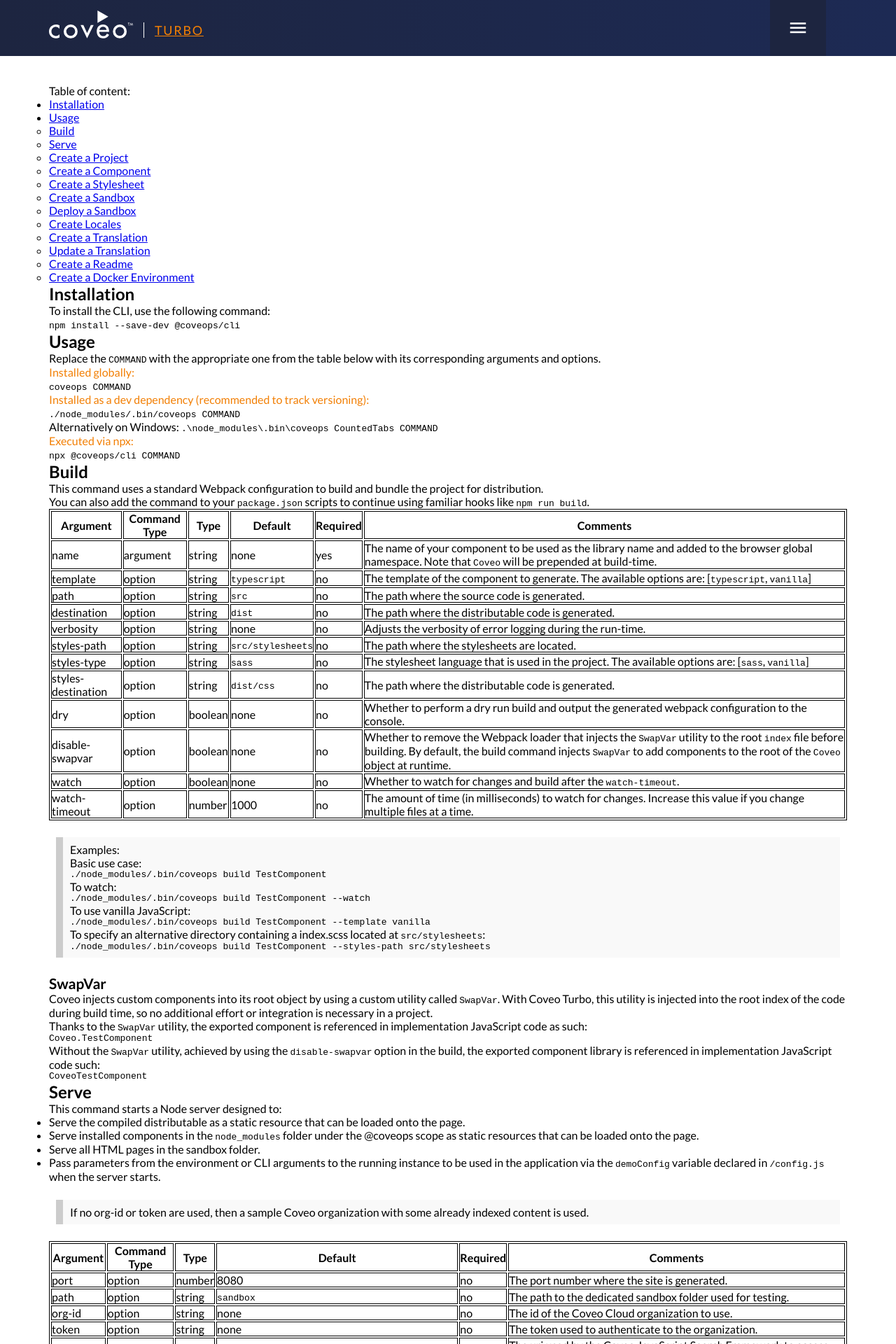
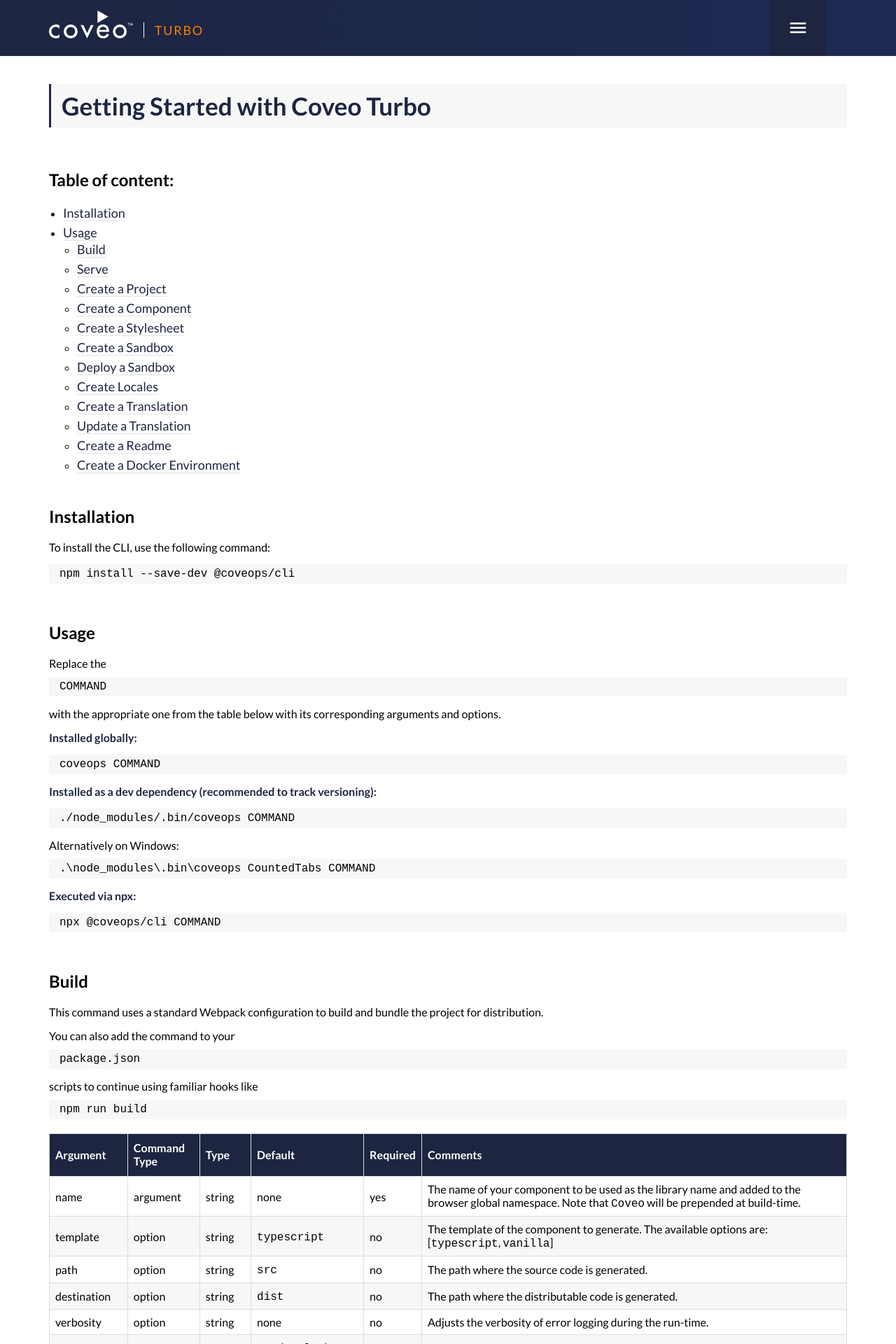
Before and after one commit to Coveo-Turbo/Coveo-Turbo.github.io, a Jekyll site: the page built from _docs/CLI-reference.md, in a window 1280 px wide. Shown: the top 1920 px of the page at 70% size. Built offline with Jekyll 4.4.1, drawn with Linux system fonts in a browser that asks for light colours; a style sheet for code colours, icons or effects is not loaded; some of the changed text lies outside the part shown.

Commit message:
added style to CLI doc page

````diff
--- a/_docs/CLI-reference.md
+++ b/_docs/CLI-reference.md
@@ -1,10 +1,12 @@
 ---
 layout: doc
-title:  "CLI Reference"
 desc: The reference documentation for the CLI tool
 ---
 
-Table of content:
+# Getting Started with Coveo Turbo
+
+<div class="content-section" markdown="1">
+## Table of content:
 - [Installation](#installation)
 - [Usage](#usage)
     - [Build](#build)
@@ -19,14 +21,18 @@
     - [Update a Translation](#update-a-translation)
     - [Create a Readme](#create-a-readme-file)
     - [Create a Docker Environment](#create-a-docker-environment)
+</div>
 
-# Installation
+<div class="content-section" markdown="1">
+## Installation
 
 To install the CLI, use the following command:
 
 `npm install --save-dev @coveops/cli`
+</div>
 
-# Usage
+<div class="content-section" markdown="1">
+## Usage
 
 Replace the `COMMAND` with the appropriate one from the table below with its corresponding arguments and options.
 
@@ -43,12 +49,14 @@
 **Executed via npx:**
 
 `npx @coveops/cli COMMAND`
+</div>
 
+<div class="content-section" markdown="1">
 ## Build
 
 This command uses a standard Webpack configuration to build and bundle the project for distribution.
 
-You can also add the command to your `package.json` scripts to continue using familiar hooks like `npm run build`.
+You can also add the command to your `package.json` scripts to continue using familiar hooks like `npm run build`
 
 | Argument | Command Type | Type | Default | Required | Comments |
 | -------- | ------------ | ---- | ------- | -------- | -------- |
@@ -65,7 +73,10 @@
 | watch | option | boolean | none | no | Whether to watch for changes and build after the `watch-timeout`. |
 | watch-timeout | option | number | 1000 | no | The amount of time (in milliseconds) to watch for changes. Increase this value if you change multiple files at a time. |
 
-> Examples:
+
+#### Examples:
+
+>
 >
 > Basic use case:
 >
@@ -91,7 +102,10 @@
 > ./node_modules/.bin/coveops build TestComponent --styles-path src/stylesheets
 > ```
 
-### SwapVar
+</div>
+
+<div class="content-section" markdown="1">
+#### SwapVar
 
 Coveo injects custom components into its root object by using a custom utility called `SwapVar`. With Coveo Turbo, this utility is injected into the root index of the code during build time, so no additional effort or integration is necessary in a project.
 
@@ -106,8 +120,10 @@
 ```javascript
 CoveoTestComponent
 ```
+</div>
 
-## Serve
+<div class="content-section" markdown="1">
+### Serve
 
 This command starts a Node server designed to:
 
@@ -155,8 +171,10 @@
 | search-hub | COVEO_SEARCH_HUB |
 | search-url | COVEO_SEARCH_URL |
 | name | COVEO_SANDBOX_NAME |
+</div>
 
-### Compiled Component
+<div class="content-section" markdown="1">
+#### Compiled Component
 
 The compiled component has its resources served at the following endpoints.
 
@@ -165,7 +183,10 @@
 - `./component.js`
 - `./component.css`
 
-### Installed Components
+</div>
+
+<div class="content-section" markdown="1">
+#### Installed Components
 
 The installed components have their resources served at the following endpoints.
 
@@ -182,8 +203,10 @@
 - `components/test-component.css`
 
 > Alternatively, these installed components can be bundled into the library via the corresponding `index` file in the `src` before being built.
+</div>
 
-### Injected Parameters
+<div class="content-section" markdown="1">
+#### Injected Parameters
 
 The serve command generates a JavaScript snippet that is injected into the sandbox page by importing the `/config.js` file, which contains some of the information that was passed through environment variables or CLI arguments in a global `demoConfig` variable. This allows a sandbox to remain decoupled from the test settings to allow portability between environments where component-level dependencies permit.
 
@@ -197,7 +220,10 @@
 | searchHub | search-hub | COVEO_SEARCH_HUB | `"null"` |
 | searchUrl | search-url | COVEO_SEARCH_URL | `localhost:8080/` |
 
-## Create a Project
+</div>
+
+<div class="content-section" markdown="1">
+### Create a Project
 
 This command adds the necessary files to kick-start a project to create a shareable component and optionally the component itself.
 
@@ -259,7 +285,10 @@
 > ./node_modules/.bin/coveops create:project TestComponent --with-sandbox
 > ```
 
-## Create a Component
+</div>
+
+<div class="content-section" markdown="1">
+### Create a Component
 
 This command creates a blank component to be used to canvas for your needs. It is currently available as `vanilla` and `typescript` types.
 
@@ -298,7 +327,10 @@
 > ./node_modules/.bin/coveops create:component TestComponent --with-styles
 > ```
 
-## Create a Stylesheet
+</div>
+
+<div class="content-section" markdown="1">
+### Create a Stylesheet
 
 This command creates a blank stylesheet to be used to canvas for your needs. It is currently available as `sass` and `vanilla` types.
 
@@ -327,7 +359,10 @@
 > ./node_modules/.bin/coveops create:stylesheet TestComponent --template vanilla
 > ```
 
-### Component Initialization
+</div>
+
+<div class="content-section" markdown="1">
+#### Component Initialization
 
 The Coveo component registration allows for two main strategies to load a component once the scripts and markup are present on the page: [Eager and Lazy](https://docs.coveo.com/en/295).
 
@@ -338,8 +373,10 @@
 ```bash
 ./node_modules/.bin/coveops create:component TestComponent --init-strategy component
 ```
+</div>
 
-## Create a Sandbox
+<div class="content-section" markdown="1">
+### Create a Sandbox
 
 This command creates a folder with a generated search page to be used for basic debugging.
 
@@ -373,7 +410,10 @@
 > ./node_modules/.bin/coveops create:sandbox --path test
 > ```
 
-## Deploy a Sandbox to the Coveo Platform
+</div>
+
+<div class="content-section" markdown="1">
+### Deploy a Sandbox to the Coveo Platform
 
 This command creates a new page and deploys the specified sandbox and its minified JavaScript and CSS there.
 
@@ -411,7 +451,10 @@
 | token | COVEO_TOKEN |
 | name | COVEO_SANDBOX_NAME |
 
-## Create Locales
+</div>
+
+<div class="content-section" markdown="1">
+### Create Locales
 
 This command creates and scaffolds standardized locale dictionaries for the project.
 
@@ -441,7 +484,10 @@
 > ./node_modules/.bin/coveops create:locales en fr --type yaml
 > ```
 
-## Create a Translation
+</div>
+
+<div class="content-section" markdown="1">
+### Create a Translation
 
 This command creates all the necessary translation entries or empty placeholders for a given word.
 
@@ -492,7 +538,10 @@
 >     CoveoLocalizationManager(LOCALES);
 >     ```
 
-## Update a Translation
+</div>
+
+<div class="content-section" markdown="1">
+### Update a Translation
 
 This command updates the translation entries for a given word, only for the locales specified in the options.
 
@@ -528,7 +577,10 @@
 > ./node_modules/.bin/coveops update:translation Word --type yaml --en Word --fr Mot
 > ```
 
-## Create a README file
+</div>
+
+<div class="content-section" markdown="1">
+### Create a README file
 
 This command creates or overwrites an existing README.md file with a standard template that uses contextual information provided to it.
 
@@ -546,7 +598,10 @@
 > ./node_modules/.bin/coveops create:readme TestComponent --description "This is a sample description"
 > ```
 
-## Create a Docker Environment
+</div>
+
+<div class="content-section" markdown="1">
+### Create a Docker Environment
 
 This command creates or overwrites an existing docker-compose.yml file with a basic compose setup that includes a server running NodeJS v12 and uses the bundled Makefile to install, build, and serve the project with the configured environment variables.
 
@@ -574,3 +629,4 @@
 
 
 > To only run the server during the `up` phase, and handle the install and build commands manually, you can remove the `setup` and `build` directives from the `entrypoint` field in the `docker-compose.yml` file.
+</div>
--- a/_layouts/base.html
+++ b/_layouts/base.html
@@ -24,7 +24,6 @@
             Turbo
           </a>
         </div>
-        <h1 class="currentSiteName" style="display: none"><em>Coveo Turbo</em> <span>Menu<i class="arrow"></i></span></h1>
         <div class="col-p nav-search f-space-between f-align-center">
           <div id="searchBox">
             <div class="CoveoSearchbox" type="text" data-enable-omnibox="true" data-inline="false"
@@ -123,7 +122,12 @@
       "xxa36cccec-fe48-4d18-a920-dbf16b25847a",
       "https://platform.cloud.coveo.com/rest/search");
 
-    Coveo.init(document.querySelector('#search'));
+    try {
+        Coveo.init(document.querySelector('#search'));
+    }
+    catch(error) {
+      console.log('Error in Coveo search bar init', error);
+    }
 
     const dropdownToggler = document.querySelector('.nav-dropdown__toggler');
     const dropdownBG = document.querySelector('.nav-dropdown__bg');
--- a/_layouts/doc.html
+++ b/_layouts/doc.html
@@ -2,7 +2,7 @@
 layout: base
 ---
 
-<section class="section-padding">
+<section id="doc-content" class="section-padding">
  <div class="container">
    {{ content }}
   </div>
--- a/css/style.css
+++ b/css/style.css
@@ -1,5 +1,25 @@
+/* RESET */
+
+* {
+    margin: 0;
+    padding: 0;
+    box-sizing: border-box;
+}
+
+ul {
+    list-style: none;
+}
+
+a {
+    text-decoration: none;
+}
+
 html {
     scroll-behavior: smooth;
+}
+
+html, body {
+    font-size: 16px;
 }
 
 .page-preview {
@@ -14,15 +34,15 @@
 }
 
 h2 {
-    font-size: 1.5em;
+    font-size: 1.5rem;
 }
 
 h3 {
-    font-size: 1.3em;
+    font-size: 1.3rem;
 }
 
 h4 {
-    font-size: 1.2em;
+    font-size: 1.2rem;
 }
 
 blockquote {
@@ -80,12 +100,6 @@
 }
 
 /* RE-STYLE */
-
-* {
-    margin: 0;
-    padding: 0;
-    box-sizing: border-box;
-}
 
 .f-row {
     display: flex;
@@ -236,6 +250,7 @@
     font-size: 22px;
     display: block;
     padding: 25px;
+    color: #fff;
 }
 
 .nav-dropdown__li a:hover {
@@ -251,6 +266,7 @@
     align-items: center;
     justify-content: center;
     color: #fff;
+    cursor: pointer;
 }
 
 .nav-dropdown__content {
@@ -515,8 +531,118 @@
 }
 
 
-/* DOC PAGE */
+/* CONTENT PAGES */
 
+.content-section {
+    padding-top: 20px;
+    padding-bottom: 20px;
+}
+
+#doc-content h1 {
+    font-size: 2.2rem;
+    padding: 10px 15px;
+    background: #f7f7f7;
+    color: #1d2540;
+    border-left: solid 3px #1d2540;
+    margin-bottom: 40px;
+}
+
+#doc-content h2 {
+    font-size: 1.5rem;
+    margin-bottom: 20px;
+}
+
+#doc-content h3 {
+    font-size: 1.3rem;
+    margin-bottom: 20px;
+}
+
+#doc-content h4 {
+    font-size: 1.2rem;
+    margin-bottom: 10px;
+}
+
+#doc-content ul {
+    list-style: disc;
+    padding-left: 20px;
+}
+
+#doc-content ul ul{
+    list-style: circle;
+}
+
+#doc-content li {
+    padding: 2px 0;
+    margin-bottom: 2px;
+}
+
+#doc-content li a{
+    color: #1d2540;
+    font-size: 18px;
+    border-bottom: solid 1px #e2e2e2;
+}
+
+#doc-content li a:hover {
+    color: #f58003;
+}
+
+#doc-content table {
+    border-collapse: collapse;
+    width: 100%;
+    margin-top: 20px;
+    margin-bottom: 20px;
+}
+
+#doc-content p{
+    margin-bottom: 15px;
+}
+
+#doc-content b, #doc-content strong {
+    color: #1d2540;
+    font-weight: bold;
+}
+
+#doc-content code {
+    background: #f7f7f7;
+    padding: 5px 15px;
+    display: block;
+    width: 100%;
+    margin-top: 10px;
+    margin-bottom: 15px;
+}
+
+#doc-content table td, #doc-content table th {
+    border: 1px solid #ddd;
+    padding: 8px;
+}
+
+#doc-content blockquote {
+    background: #f7f7f7;
+    border-left: 3px solid #f58003;
+    padding: 20px;
+    margin: 0;
+}
+
+#doc-content blockquote code{
+    background: #e2e2e2;
+}
+
+#doc-content table code {
+    display: inline;
+    padding: 0;
+    background: none;
+    margin: 0;
+}
+
+#doc-content table tr:nth-child(even){background-color: #f7f7f7;}
+
+#doc-content table th {
+    padding-top: 10px;
+    padding-bottom: 12px;
+    text-align: left;
+    background-color: #1d2540;
+    color: white;
+}
 
 /* GENERICS */
 
````
